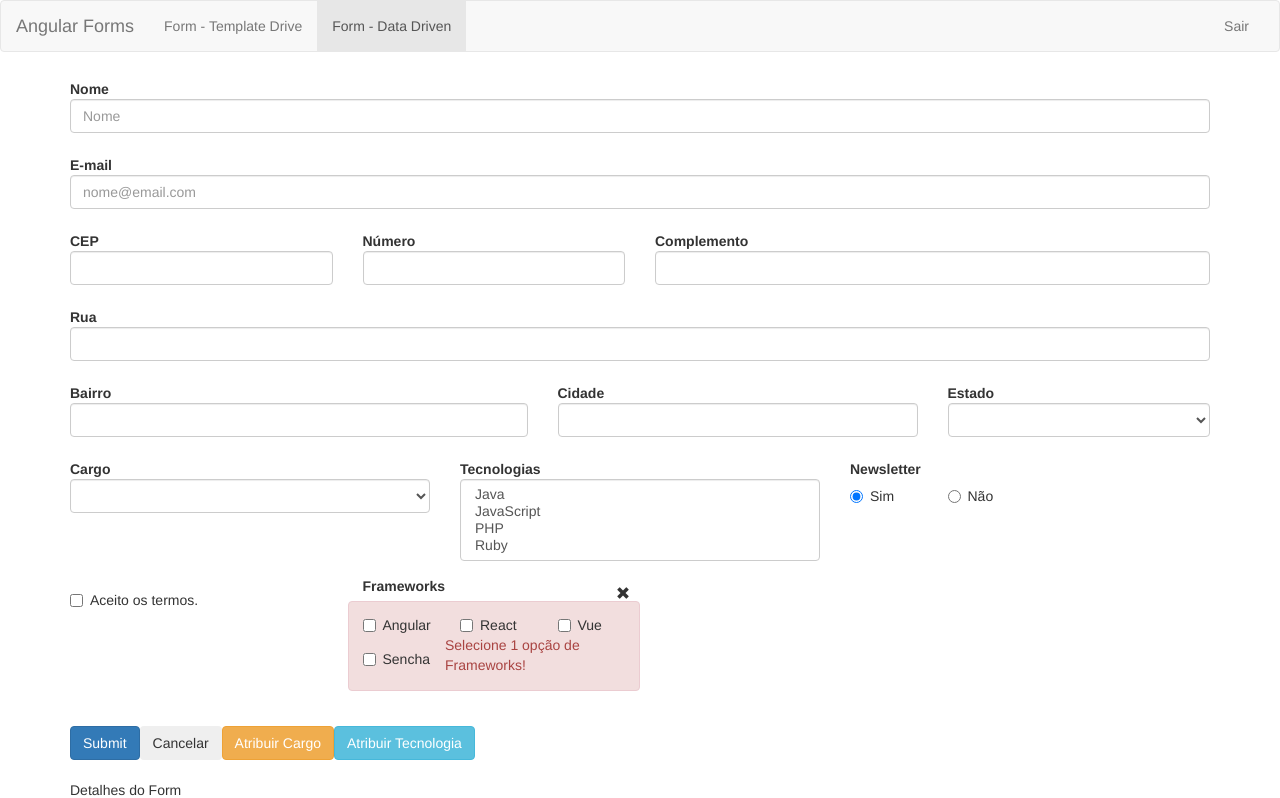
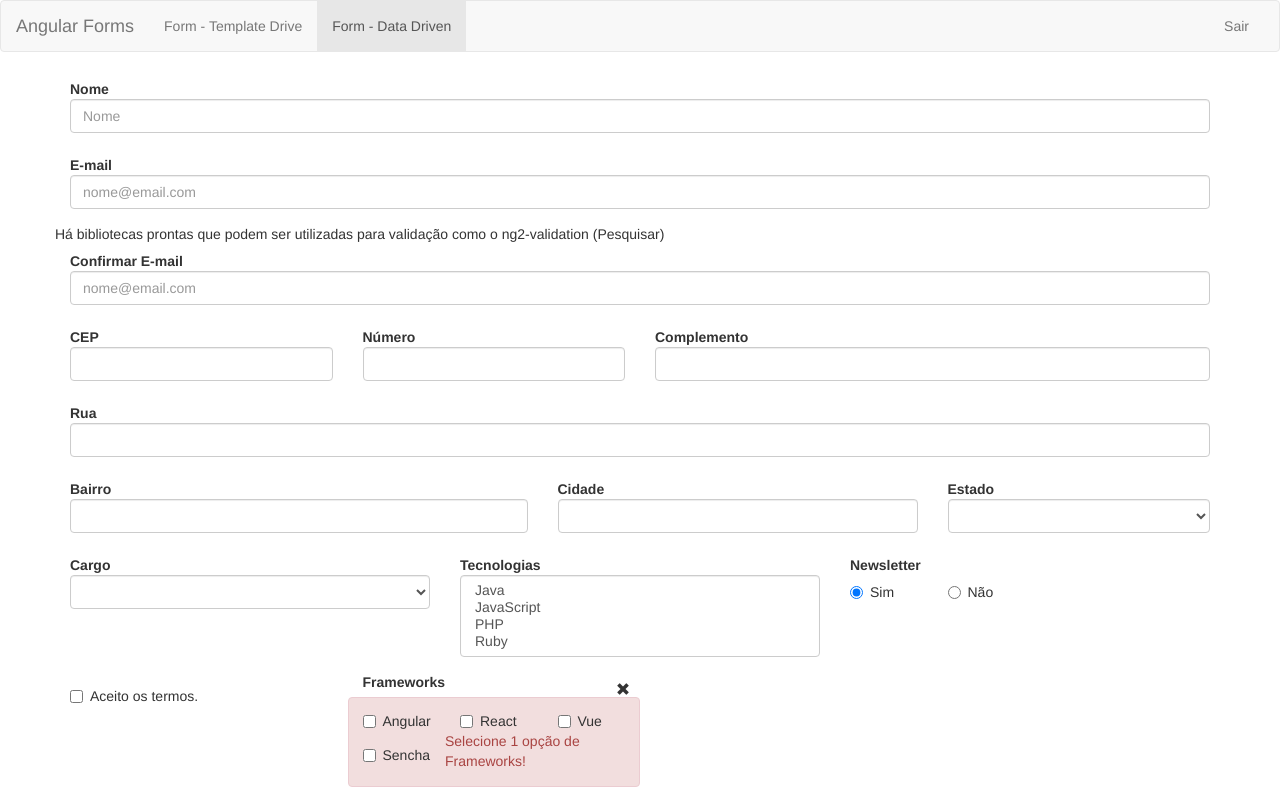
Before and after one commit to paulo-nazareth/curso_angular_v2, an Angular app in the folder forms/: page /dataForm in a window 1280 px wide. Shown: the top 798 px of the page. Built offline with nearby package versions, Linux system fonts and the light colour scheme.

Commit message:
Curso de Angular - 110# Formulários Reativos: Validação entre dois Campos (Confirmar E-mail)

```diff
--- a/forms/src/app/data-form/data-form.component.html
+++ b/forms/src/app/data-form/data-form.component.html
@@ -15,6 +15,18 @@
     <div class="col-sm-12">
       <input type="email" class="form-control" id="email" placeholder="nome@email.com" formControlName="email" aria-describedby="emailError">
       <app-campo-control-erro [mostrarErro]="verificaValidTouched('email')" mensagemErro="E-mail obrigatório."></app-campo-control-erro>
+      <app-campo-control-erro [mostrarErro]="verificaEmailValid()" mensagemErro="E-mail inválido!"></app-campo-control-erro>
+    </div>
+  </div>
+  <div class="form-group" [ngClass]="aplicaCssErro('confirmarEmail')">
+    <span>Há bibliotecas prontas que podem ser utilizadas para validação como o ng2-validation (Pesquisar)</span>
+    <div class="col-sm-12">
+      <label class="control-label" for="confirmarEmail">Confirmar E-mail</label>
+    </div>
+    <div class="col-sm-12">
+      <input type="email" class="form-control" id="confirmarEmail" placeholder="nome@email.com" formControlName="confirmarEmail" aria-describedby="confirmarEmailError">
+      <app-campo-control-erro [mostrarErro]="formulario.get('confirmarEmail').hasError('equalsTo')" mensagemErro="O e-mail informado não confere."></app-campo-control-erro>
+      <app-campo-control-erro [mostrarErro]="verificaValidTouched('confirmarEmail')" mensagemErro="Confirmação de E-mail obrigatório."></app-campo-control-erro>
       <app-campo-control-erro [mostrarErro]="verificaEmailValid()" mensagemErro="E-mail inválido!"></app-campo-control-erro>
     </div>
   </div>
--- a/forms/src/app/data-form/data-form.component.ts
+++ b/forms/src/app/data-form/data-form.component.ts
@@ -71,6 +71,7 @@ export class DataFormComponent implements OnInit {
       //nome: [null, [Validators.required, Validators.minLength(3), Validators.maxLength(250)]],
       email: [null, [Validators.required, Validators.email]],
       //email: [null, [Validators.required, Validators.pattern("^[\w-\.]+@([\w-]+\.)+[\w-]{2,4}$")]]
+      confirmarEmail: [null, [Validators.required, Validators.email, FormValidations.equalsTo('email')]],
       endereco: this.formBuilder.group({
         cep: [null, [Validators.required, FormValidations.cepValidator]],
         numero: [null, Validators.required],
--- a/forms/src/app/shared/form-validations.ts
+++ b/forms/src/app/shared/form-validations.ts
@@ -1,4 +1,4 @@
-import { FormArray, FormControl } from "@angular/forms";
+import { FormArray, FormControl, FormGroup } from "@angular/forms";
 
 export class FormValidations {
     static requiredMinCheckbox(min = 1){
@@ -19,4 +19,27 @@ export class FormValidations {
         }
         return null;
     }
+
+    static equalsTo(otherField: string){
+        const validador = (formControl: FormControl) => {
+            //Valida se o formulário já foi criado.
+            if (!formControl.root || ! (<FormGroup> formControl.root).controls) {
+                return null;
+            }
+            if (otherField == null) {
+                throw new Error('É necessário informar um campo.');
+            }
+            const field = (<FormGroup> formControl.root).get(otherField);
+            console.log('otherField: ' + otherField);
+            console.log('field: ' + field);
+            if (field == null) {
+                throw new Error('É necessário informar um campo válido.');
+            }
+            if (field.value !== formControl.value) {
+                return { equalsTo : otherField };
+            }
+            return null;
+        };
+        return validador;
+    }
 }
```
